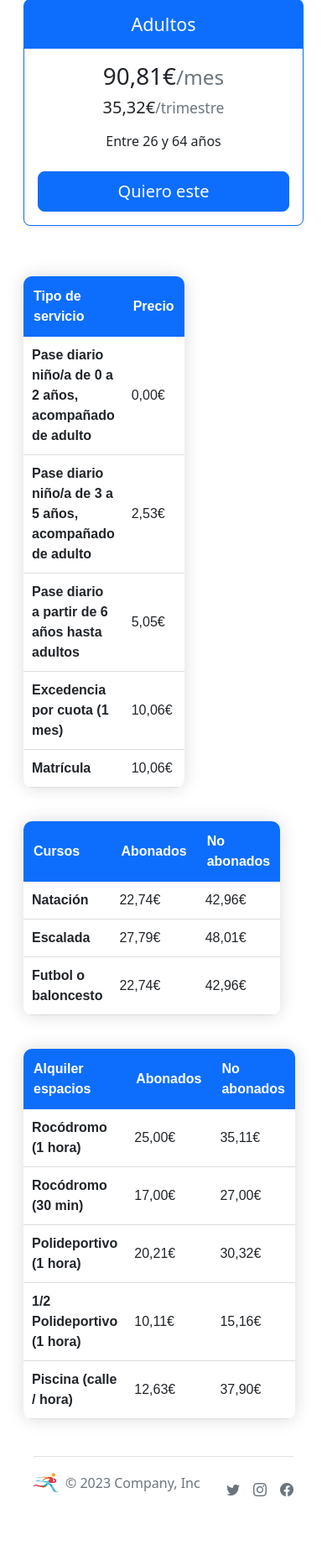
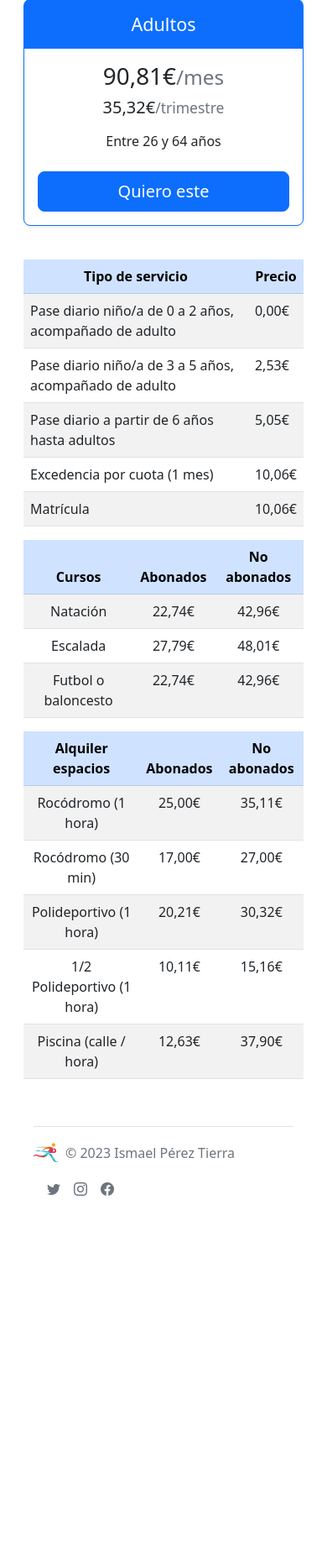
Before and after one commit to IsmaPT2002/proyecto_django, a Django app: template templates/precios.html in a window 390 px wide. Shown: the part 1020-2873 px from the top of the page at 84% size. After the commit the page ends 2444 px from the top, so only its background shows below. Run offline with Django 4.2, Linux system fonts and the light colour scheme; the template is opened without the code that fills it, so the values that code supplies are empty.

Commit message:
responsive 2.0

```diff
--- a/templates/base.html
+++ b/templates/base.html
@@ -27,19 +27,16 @@
 </header>
 
 <div class="cover-container d-flex w-100 h-100 p-3 mx-auto flex-column">
-    <div class="">
-        <div class="">
     {% block content %}
     {% endblock %}
-        </div>
-    </div>
+
     <div class="container">
     <footer class="d-flex flex-wrap justify-content-between align-items-center py-3 my-4 border-top">
         <div class="col-md-4 d-flex align-items-center">
             <a href="/" class="mb-3 me-2 mb-md-0 text-muted text-decoration-none lh-1">
                 <img src="{% static 'logo.jpg' %}" alt="logo" width="30" height="30">
             </a>
-                <span class="mb-3 mb-md-0 text-muted">© 2023 Company, Inc</span>
+            <span class="mb-3 mb-md-0 text-muted">© 2023 Ismael Pérez Tierra</span>
         </div>
 
         <ul class="nav col-md-4 justify-content-end list-unstyled d-flex">
@@ -54,8 +51,8 @@
             </a></li>
         </ul>
     </footer>
+</div>
 
-    </div>
 </div>
 </body>
 </html>
--- a/templates/precios.html
+++ b/templates/precios.html
@@ -1,39 +1,5 @@
 {% extends 'base.html' %}
 {% block content %}
-    <style>
-        table {
-            font-family: Arial, sans-serif;
-            border-collapse: collapse;
-            margin: 20px 0;
-            box-shadow: 0 0 20px rgba(0, 0, 0, 0.15);
-            border-radius: 10px;
-            overflow: hidden;
-            float: left;
-            margin-right: 20px;
-        }
-
-        th {
-            background-color: #0d6efd;
-            color: white;
-            font-weight: bold;
-            padding: 12px;
-        }
-
-        td {
-            padding: 10px;
-            border-bottom: 1px solid #ddd;
-        }
-
-        tr:hover {
-            background-color: #f5f5f5;
-        }
-
-        td:first-child {
-            text-align: left;
-            font-weight: bold;
-            width: 50%;
-        }
-    </style>
     <div class="pricing-header p-3 pb-md-4 mx-auto text-center">
         <h1 class="display-4 fw-normal">Tarifas</h1>
         <p class="fs-5 text-muted">Diferentes opciones de precios y según las necesidades del cliente.</p>
@@ -85,14 +51,16 @@
             </div>
         </div>
     </div>
-    <table style="width: 32%">
-        <thead>
+    <div class="row row-cols-1 row-cols-md-3 mb-3 text-center">
+        <div class="col">
+            <table class="table table-striped">
+                <thead class="table-primary">
                 <tr>
                     <th>Tipo de servicio</th>
                     <th>Precio</th>
                 </tr>
                 </thead>
-        <tbody>
+                <tbody style="text-align: left">
                 <tr>
                     <td>Pase diario niño/a de 0 a 2 años, acompañado de adulto</td>
                     <td>0,00€</td>
@@ -115,8 +83,10 @@
                 </tr>
                 </tbody>
             </table>
-    <table style="width: 32%">
-        <thead>
+        </div>
+        <div class="col">
+            <table class="table table-striped">
+                <thead class="table-primary">
                 <tr>
                     <th>Cursos</th>
                     <th>Abonados</th>
@@ -141,8 +111,10 @@
                 </tr>
                 </tbody>
             </table>
-    <table style="width: 31%">
-        <thead>
+        </div>
+        <div class="col">
+            <table class="table table-striped">
+                <thead class="table-primary">
                 <tr>
                     <th>Alquiler espacios</th>
                     <th>Abonados</th>
@@ -177,4 +149,6 @@
                 </tr>
                 </tbody>
             </table>
+        </div>
+    </div>
 {% endblock %}
```
Also changed, not shown: templates/clientes_lista.html (+4 -9 lines), templates/contacto.html (+5 -2 lines), templates/instalaciones.html (+4 -4 lines), templates/principal.html (+9 -13 lines). Lines whose indentation alone changed are shown as unchanged.
